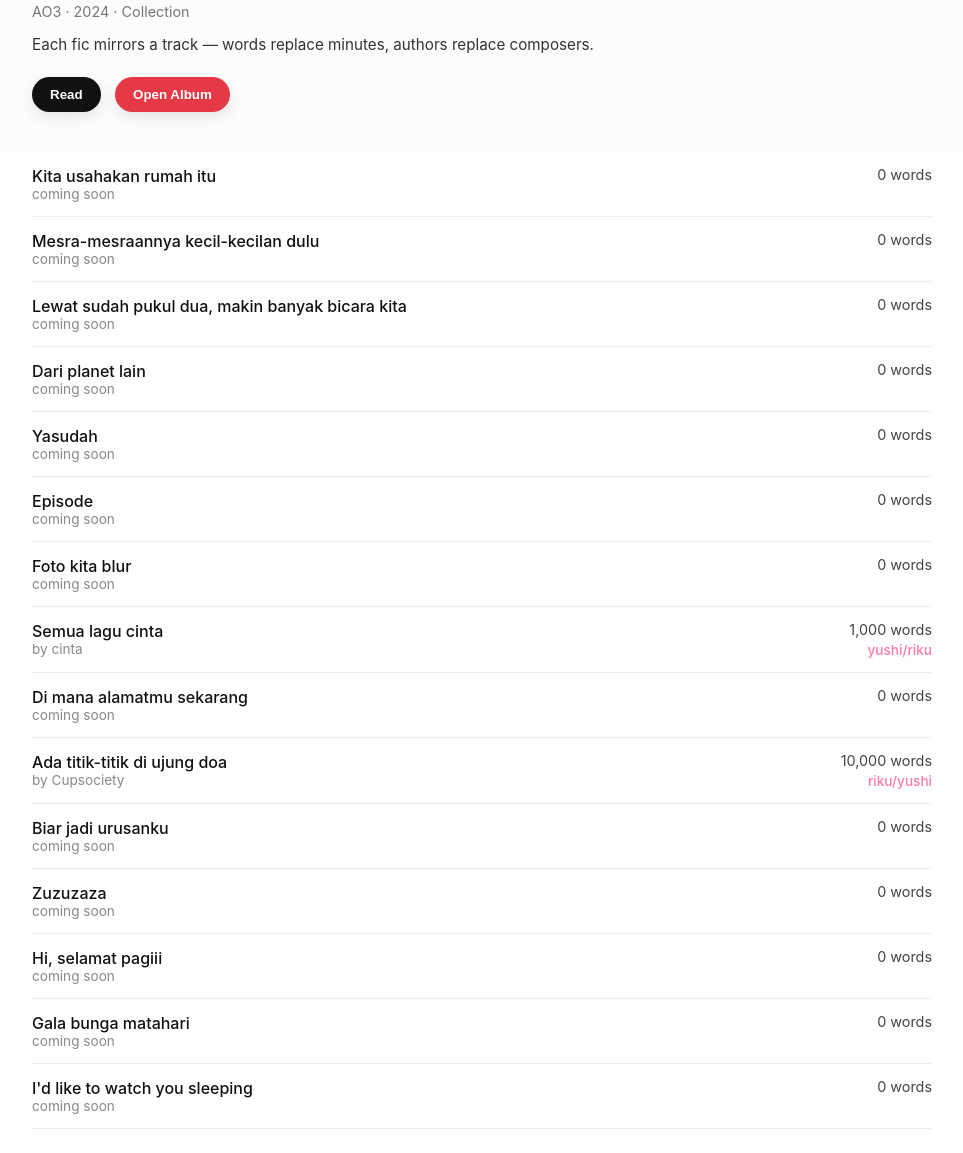
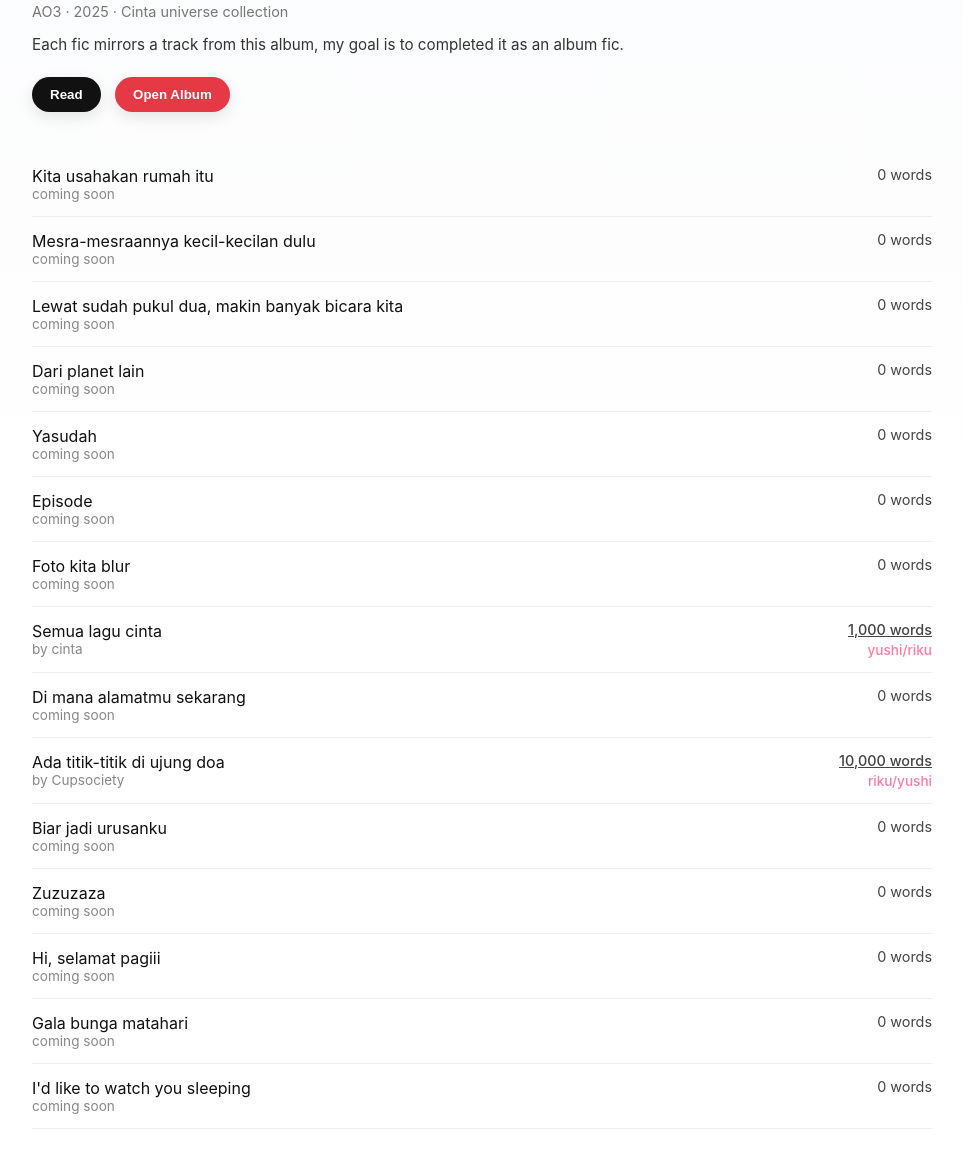
Before and after one commit to 54x286/MASPF, a plain HTML site: page index.html in a window 1280 px wide. Shown: the part 421-1574 px from the top of the page, without its empty margins (158-1121 px from the left). Drawn offline with Linux system fonts and the light colour scheme.

Commit message:
Update index.html

```diff
--- a/index.html
+++ b/index.html
@@ -43,129 +43,38 @@
       transition: transform 0.6s ease;
     }
 
-    .album-cover:hover {
-      transform: scale(1.05);
-    }
+    .album-cover:hover { transform: scale(1.05); }
 
-    .album-info h1 {
-      font-size: 2rem;
-      margin: 0;
-      font-weight: 700;
-    }
+    .album-info h1 { font-size: 2rem; margin: 0; font-weight: 700; }
+    .album-info h2 { color: #e63946; margin-top: 6px; font-weight: 600; }
+    .meta { color: #777; font-size: 0.9rem; margin-top: 6px; }
+    .desc { margin-top: 10px; color: #333; line-height: 1.5; font-size: 0.95rem; }
 
-    .album-info h2 {
-      color: #e63946;
-      margin-top: 6px;
-      font-weight: 600;
-    }
+    .buttons { margin-top: 20px; }
+    button { background-color: #111; color: #fff; border: none; padding: 10px 18px; border-radius: 30px; cursor: pointer; margin-right: 10px; font-weight: 600; transition: 0.3s; box-shadow: 0 5px 15px rgba(0,0,0,0.1); }
+    button.shuffle { background-color: #e63946; }
+    button:hover { transform: scale(1.08); box-shadow: 0 8px 20px rgba(0,0,0,0.15); }
 
-    .meta {
-      color: #777;
-      font-size: 0.9rem;
-      margin-top: 6px;
-    }
+    .tracklist ol { list-style: none; padding: 0; margin: 0; }
+    .tracklist li { border-bottom: 1px solid #eee; padding: 14px 0; transition: background 0.3s, transform 0.2s; display: flex; justify-content: space-between; align-items: flex-start; }
+    .tracklist li:hover { background: #f2f2f2; transform: scale(1.01); }
 
-    .desc {
-      margin-top: 10px;
-      color: #333;
-      line-height: 1.5;
-      font-size: 0.95rem;
-    }
+    .track-details { display: flex; flex-direction: column; }
+    .track-author { color: #888; font-size: 0.85rem; }
 
-    .buttons {
-      margin-top: 20px;
-    }
+    .track-meta { display: flex; flex-direction: column; align-items: flex-end; }
+    .track-words { font-size: 0.9rem; color: #444; }
+    .track-words a { color: inherit; text-decoration: underline; }
+    .track-words a:hover { color: #e63946; }
 
-    button {
-      background-color: #111;
-      color: #fff;
-      border: none;
-      padding: 10px 18px;
-      border-radius: 30px;
-      cursor: pointer;
-      margin-right: 10px;
-      font-weight: 600;
-      transition: 0.3s;
-      box-shadow: 0 5px 15px rgba(0,0,0,0.1);
-    }
+    .track-pairing { color: #ff7aa2; font-size: 0.85rem; font-weight: 500; margin-top: 4px; }
 
-    button.shuffle {
-      background-color: #e63946;
-    }
-
-    button:hover {
-      transform: scale(1.08);
-      box-shadow: 0 8px 20px rgba(0,0,0,0.15);
-    }
-
-    .tracklist ol {
-      list-style: none;
-      padding: 0;
-      margin: 0;
-    }
-
-    .tracklist li {
-      border-bottom: 1px solid #eee;
-      padding: 14px 0;
-      transition: background 0.3s, transform 0.2s;
-      display: flex;
-      justify-content: space-between;
-      align-items: flex-start;
-    }
-
-    .tracklist li:hover {
-      background: #f2f2f2;
-      transform: scale(1.01);
-    }
-
-    .track-details {
-      display: flex;
-      flex-direction: column;
-    }
-
-    .track-author {
-      color: #888;
-      font-size: 0.85rem;
-    }
-
-    .track-meta {
-      display: flex;
-      flex-direction: column;
-      align-items: flex-end;
-    }
-
-    .track-words {
-      font-size: 0.9rem;
-      color: #444;
-    }
-
-    .track-pairing {
-      color: #ff7aa2;
-      font-size: 0.85rem;
-      font-weight: 500;
-      margin-top: 4px;
-    }
-
-    a {
-      text-decoration: none;
-      color: #111;
-      font-weight: 500;
-      transition: color 0.3s;
-    }
-
-    a:hover {
-      color: #e63946;
-    }
+    a { text-decoration: none; color: #111; font-weight: 500; transition: color 0.3s; }
+    a:hover { color: #e63946; }
 
     @media (max-width: 600px) {
-      .album-header {
-        flex-direction: column;
-        text-align: center;
-      }
-      .album-cover {
-        width: 180px;
-        height: 180px;
-      }
+      .album-header { flex-direction: column; text-align: center; }
+      .album-cover { width: 180px; height: 180px; }
     }
   </style>
 </head>
@@ -176,8 +85,8 @@
       <div class="album-info">
         <h1>MARKERS AND SUCH PENS FLASHDISKS</h1>
         <h2>Sal Priadi</h2>
-        <p class="meta">AO3 · 2024 · <span>Collection</span></p>
-        <p class="desc">Each fic mirrors a track — words replace minutes, authors replace composers.</p>
+        <p class="meta">AO3 · 2025 · <span>Cinta universe collection</span></p>
+        <p class="desc">Each fic mirrors a track from this album, my goal is to completed it as an album fic.</p>
         <div class="buttons">
           <button class="play">Read</button>
           <button class="shuffle">Open Album</button>
@@ -187,52 +96,95 @@
 
     <section class="tracklist">
       <ol>
-        <li><div class="track-details"><a href="#">Kita usahakan rumah itu</a><span class="track-author">coming soon</span></div><div class="track-meta"><span class="track-words">0 words</span></div></li>
-        <li><div class="track-details"><a href="#">Mesra-mesraannya kecil-kecilan dulu</a><span class="track-author">coming soon</span></div><div class="track-meta"><span class="track-words">0 words</span></div></li>
-        <li><div class="track-details"><a href="#">Lewat sudah pukul dua, makin banyak bicara kita</a><span class="track-author">coming soon</span></div><div class="track-meta"><span class="track-words">0 words</span></div></li>
-        <li><div class="track-details"><a href="#">Dari planet lain</a><span class="track-author">coming soon</span></div><div class="track-meta"><span class="track-words">0 words</span></div></li>
-        <li><div class="track-details"><a href="#">Yasudah</a><span class="track-author">coming soon</span></div><div class="track-meta"><span class="track-words">0 words</span></div></li>
-        <li><div class="track-details"><a href="#">Episode</a><span class="track-author">coming soon</span></div><div class="track-meta"><span class="track-words">0 words</span></div></li>
-        <li><div class="track-details"><a href="#">Foto kita blur</a><span class="track-author">coming soon</span></div><div class="track-meta"><span class="track-words">0 words</span></div></li>
-        <li>
+        <!-- Title opens Spotify if data-song exists; words link to fic when available -->
+        <li data-song="https://open.spotify.com/intl-id/track/1x9jnpPOAMSrr7DuIG5jMl?si=1a50d6eb9e1b42fc">
+          <div class="track-details"><span>Kita usahakan rumah itu</span><span class="track-author">coming soon</span></div>
+          <div class="track-meta"><span class="track-words">0 words</span></div>
+        </li>
+        <li data-song="https://open.spotify.com/intl-id/track/3TW8XLF8PyA3kFsV1l5713?si=87a2db77207445fc">
+          <div class="track-details"><span>Mesra-mesraannya kecil-kecilan dulu</span><span class="track-author">coming soon</span></div>
+          <div class="track-meta"><span class="track-words">0 words</span></div>
+        </li>
+        <li data-song="https://open.spotify.com/intl-id/track/5ny9oRP16qNgiOBxga2Dfv?si=17c66247321e47b0">
+          <div class="track-details"><span>Lewat sudah pukul dua, makin banyak bicara kita</span><span class="track-author">coming soon</span></div>
+          <div class="track-meta"><span class="track-words">0 words</span></div>
+        </li>
+        <li data-song="https://open.spotify.com/intl-id/track/71ZLnmvl1AUO0gqWvhPBw2?si=486bcf80341f4fd7">
+          <div class="track-details"><span>Dari planet lain</span><span class="track-author">coming soon</span></div>
+          <div class="track-meta"><span class="track-words">0 words</span></div>
+        </li>
+        <li data-song="https://open.spotify.com/intl-id/track/3qhj6auEMIDhJv6oCHI9fJ?si=6c7dcdee9f5748c7">
+          <div class="track-details"><span>Yasudah</span><span class="track-author">coming soon</span></div>
+          <div class="track-meta"><span class="track-words">0 words</span></div>
+        </li>
+        <li data-song="https://open.spotify.com/intl-id/track/2a6wNAPFnEHT1sHDZh5p3B?si=4a420b44aa4b466e">
+          <div class="track-details"><span>Episode</span><span class="track-author">coming soon</span></div>
+          <div class="track-meta"><span class="track-words">0 words</span></div>
+        </li>
+        <li data-song="https://open.spotify.com/intl-id/track/5POrnkQAprvkordH0kB25O?si=e79c945a9e834382">
+          <div class="track-details"><span>Foto kita blur</span><span class="track-author">coming soon</span></div>
+          <div class="track-meta"><span class="track-words">0 words</span></div>
+        </li>
+        <li data-song="https://open.spotify.com/intl-id/track/4s8W4gutSQnFIDNThqUPSI?si=b2aa3c2744ff46f5">
           <div class="track-details">
-            <a href="https://x.com/54x286/status/1940441431270982024?s=46" target="_blank">Semua lagu cinta</a>
+            <span>Semua lagu cinta</span>
             <span class="track-author">by cinta</span>
           </div>
           <div class="track-meta">
-            <span class="track-words">1,000 words</span>
+            <span class="track-words"><a href="https://x.com/54x286/status/1940441431270982024?s=46" target="_blank" rel="noopener">1,000 words</a></span>
             <span class="track-pairing">yushi/riku</span>
           </div>
         </li>
-        <li><div class="track-details"><a href="#">Di mana alamatmu sekarang</a><span class="track-author">coming soon</span></div><div class="track-meta"><span class="track-words">0 words</span></div></li>
-        <li>
+        <li data-song="https://open.spotify.com/intl-id/track/0ttFueUDx5ZcxlV0jHiDxB?si=388b7c032ac44882">
+          <div class="track-details"><span>Di mana alamatmu sekarang</span><span class="track-author">coming soon</span></div>
+          <div class="track-meta"><span class="track-words">0 words</span></div>
+        </li>
+        <li data-song="https://open.spotify.com/intl-id/track/1E7zLPDdqo0OvzVmGj5aoV?si=089141e8e8fb4ceb">
           <div class="track-details">
-            <a href="https://archiveofourown.org/works/72100281" target="_blank">Ada titik-titik di ujung doa</a>
+            <span>Ada titik-titik di ujung doa</span>
             <span class="track-author">by Cupsociety</span>
           </div>
           <div class="track-meta">
-            <span class="track-words">10,000 words</span>
+            <span class="track-words"><a href="https://archiveofourown.org/works/72100281" target="_blank" rel="noopener">10,000 words</a></span>
             <span class="track-pairing">riku/yushi</span>
           </div>
         </li>
-        <li><div class="track-details"><a href="#">Biar jadi urusanku</a><span class="track-author">coming soon</span></div><div class="track-meta"><span class="track-words">0 words</span></div></li>
-        <li><div class="track-details"><a href="#">Zuzuzaza</a><span class="track-author">coming soon</span></div><div class="track-meta"><span class="track-words">0 words</span></div></li>
-        <li><div class="track-details"><a href="#">Hi, selamat pagiii</a><span class="track-author">coming soon</span></div><div class="track-meta"><span class="track-words">0 words</span></div></li>
-        <li><div class="track-details"><a href="#">Gala bunga matahari</a><span class="track-author">coming soon</span></div><div class="track-meta"><span class="track-words">0 words</span></div></li>
-        <li><div class="track-details"><a href="#">I'd like to watch you sleeping</a><span class="track-author">coming soon</span></div><div class="track-meta"><span class="track-words">0 words</span></div></li>
+        <li data-song="https://open.spotify.com/intl-id/track/3f3jS09mFLkbtLc1rWPZqL?si=e348e17e3db24534">
+          <div class="track-details"><span>Biar jadi urusanku</span><span class="track-author">coming soon</span></div>
+          <div class="track-meta"><span class="track-words">0 words</span></div>
+        </li>
+        <li data-song="https://open.spotify.com/intl-id/track/3KUks16xYXUuhpp0rhEsSl?si=bba61b07f6804b38">
+          <div class="track-details"><span>Zuzuzaza</span><span class="track-author">coming soon</span></div>
+          <div class="track-meta"><span class="track-words">0 words</span></div>
+        </li>
+        <li data-song="https://open.spotify.com/intl-id/track/5WrVgPYXJlIHSf177rDpNL?si=ba4acdf82d4942cf">
+          <div class="track-details"><span>Hi, selamat pagiii</span><span class="track-author">coming soon</span></div>
+          <div class="track-meta"><span class="track-words">0 words</span></div>
+        </li>
+        <li data-song="https://open.spotify.com/intl-id/track/5eBk8ZXcd0pb0AO4a5PpOg?si=64403153cbcd4691">
+          <div class="track-details"><span>Gala bunga matahari</span><span class="track-author">coming soon</span></div>
+          <div class="track-meta"><span class="track-words">0 words</span></div>
+        </li>
+        <li data-song="https://open.spotify.com/intl-id/track/0Y7dCFSIdB9vJ8nnVIAfuv?si=16f58b18402148cf">
+          <div class="track-details"><span>I'd like to watch you sleeping</span><span class="track-author">coming soon</span></div>
+          <div class="track-meta"><span class="track-words">0 words</span></div>
+        </li>
       </ol>
     </section>
   </main>
 <script>
+  // Header buttons
   document.querySelector('.shuffle').addEventListener('click', () => {
     window.open('https://open.spotify.com/intl-id/album/5uAcLj2EJLtQtKMyDYCI0Q', '_blank');
   });
+
+  // Clicking a track row opens the song (Spotify) if data-song is present
   document.querySelectorAll('.tracklist li').forEach(track => {
-    const wordsText = track.querySelector('.track-words');
-    const words = wordsText ? parseInt(wordsText.textContent) : 0;
-    const songLink = track.querySelector('a')?.href;
-    if (words > 0 && songLink && songLink !== '#') {
-      track.addEventListener('click', () => {
+    const songLink = track.dataset.song;
+    if (songLink) {
+      track.addEventListener('click', (e) => {
+        // Don't override clicks on inner links (like fic word links)
+        if (e.target.tagName.toLowerCase() === 'a') return;
         window.open(songLink, '_blank');
       });
       track.style.cursor = 'pointer';
```
